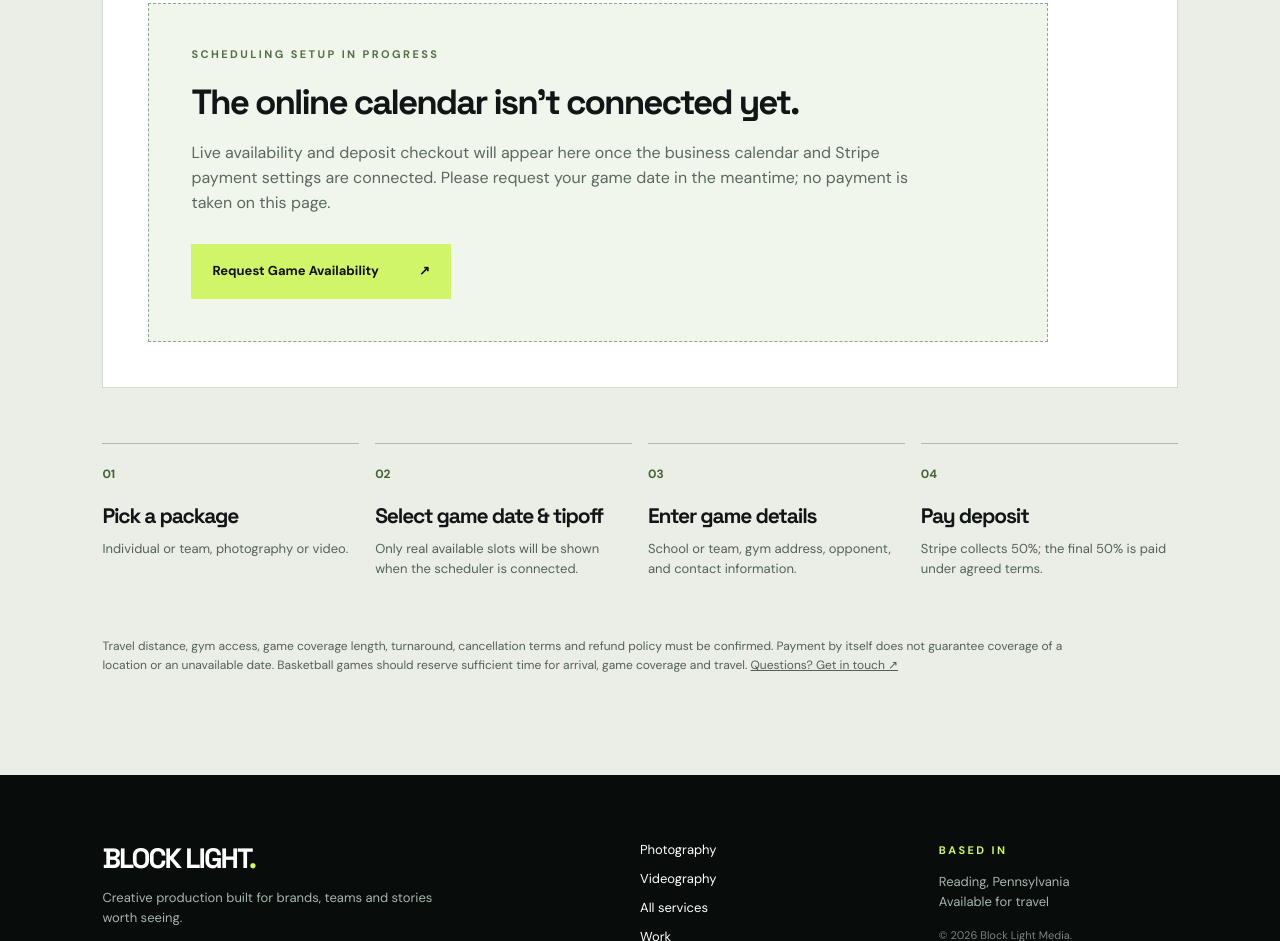
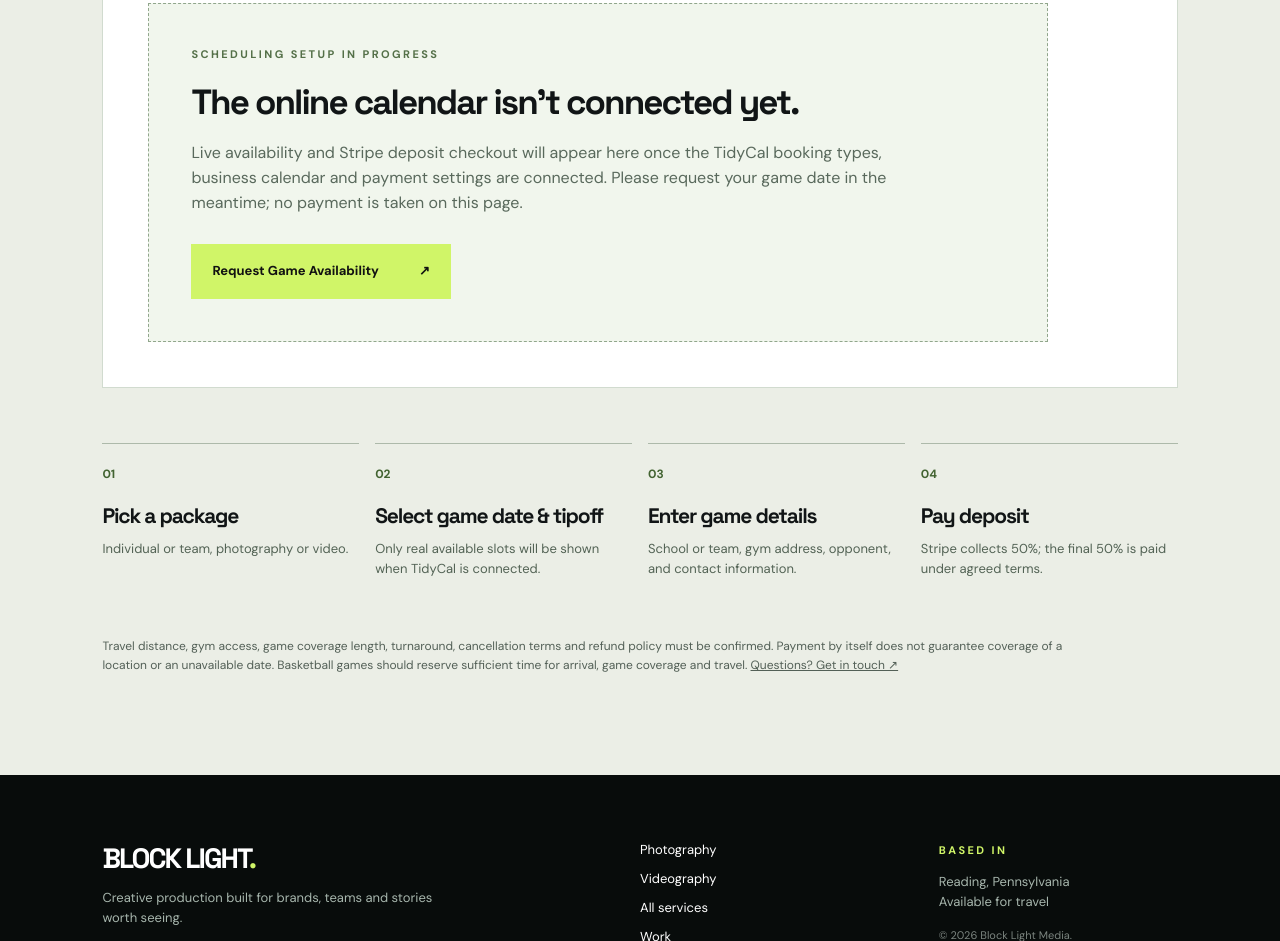
Before and after one commit to flexfocus/blocklightmedia, a website: page basketball-booking.html in a window 1280 px wide. Shown: the part 1572-2513 px from the top of the page. Drawn offline with Linux system fonts and the light colour scheme.

Commit message:
Switch basketball booking preview to TidyCal Free Stripe scheduling

```diff
--- a/basketball-booking.html
+++ b/basketball-booking.html
@@ -31,10 +31,10 @@
 <button class="booking-package" data-package="team-video" type="button" aria-pressed="false"><span class="booking-package-type">VIDEOGRAPHY / TEAM</span><strong>Team Highlight Video</strong><span class="booking-package-desc">One team's game coverage and edited highlights</span><span class="booking-package-price">$400 <small>total</small></span><span class="booking-package-deposit">$200 deposit due at booking</span></button>
 </div>
 <div class="booking-scheduler-shell"><div class="booking-scheduler-heading"><div><p class="eyebrow">02 / DATE &amp; TIPOFF</p><h2>Choose your game time.</h2><p id="booking-selected-summary" aria-live="polite">Player Game Photos — $100 deposit</p></div><span class="booking-secure">SECURE SCHEDULING + STRIPE</span></div>
-<div id="booking-calendly" class="booking-calendly" aria-label="Basketball game scheduling calendar" hidden></div>
-<div id="booking-unavailable" class="booking-unavailable" role="status"><p class="eyebrow">SCHEDULING SETUP IN PROGRESS</p><h3>The online calendar isn't connected yet.</h3><p>Live availability and deposit checkout will appear here once the business calendar and Stripe payment settings are connected. Please request your game date in the meantime; no payment is taken on this page.</p><a class="button primary" id="booking-fallback" href="/contact.html?service=basketball-photographer-reading-pa#quote">Request Game Availability <span aria-hidden="true">↗</span></a></div>
+<div id="booking-tidycal" class="booking-tidycal" aria-label="Basketball game scheduling calendar" hidden></div>
+<div id="booking-unavailable" class="booking-unavailable" role="status"><p class="eyebrow">SCHEDULING SETUP IN PROGRESS</p><h3>The online calendar isn't connected yet.</h3><p>Live availability and Stripe deposit checkout will appear here once the TidyCal booking types, business calendar and payment settings are connected. Please request your game date in the meantime; no payment is taken on this page.</p><a class="button primary" id="booking-fallback" href="/contact.html?service=basketball-photographer-reading-pa#quote">Request Game Availability <span aria-hidden="true">↗</span></a></div>
 </div>
-<div class="booking-steps"><div><span>01</span><h3>Pick a package</h3><p>Individual or team, photography or video.</p></div><div><span>02</span><h3>Select game date &amp; tipoff</h3><p>Only real available slots will be shown when the scheduler is connected.</p></div><div><span>03</span><h3>Enter game details</h3><p>School or team, gym address, opponent, and contact information.</p></div><div><span>04</span><h3>Pay deposit</h3><p>Stripe collects 50%; the final 50% is paid under agreed terms.</p></div></div>
+<div class="booking-steps"><div><span>01</span><h3>Pick a package</h3><p>Individual or team, photography or video.</p></div><div><span>02</span><h3>Select game date &amp; tipoff</h3><p>Only real available slots will be shown when TidyCal is connected.</p></div><div><span>03</span><h3>Enter game details</h3><p>School or team, gym address, opponent, and contact information.</p></div><div><span>04</span><h3>Pay deposit</h3><p>Stripe collects 50%; the final 50% is paid under agreed terms.</p></div></div>
 <p class="booking-legal">Travel distance, gym access, game coverage length, turnaround, cancellation terms and refund policy must be confirmed. Payment by itself does not guarantee coverage of a location or an unavailable date. Basketball games should reserve sufficient time for arrival, game coverage and travel. <a href="/contact.html#quote">Questions? Get in touch ↗</a></p>
 </section>
 </main>
```
